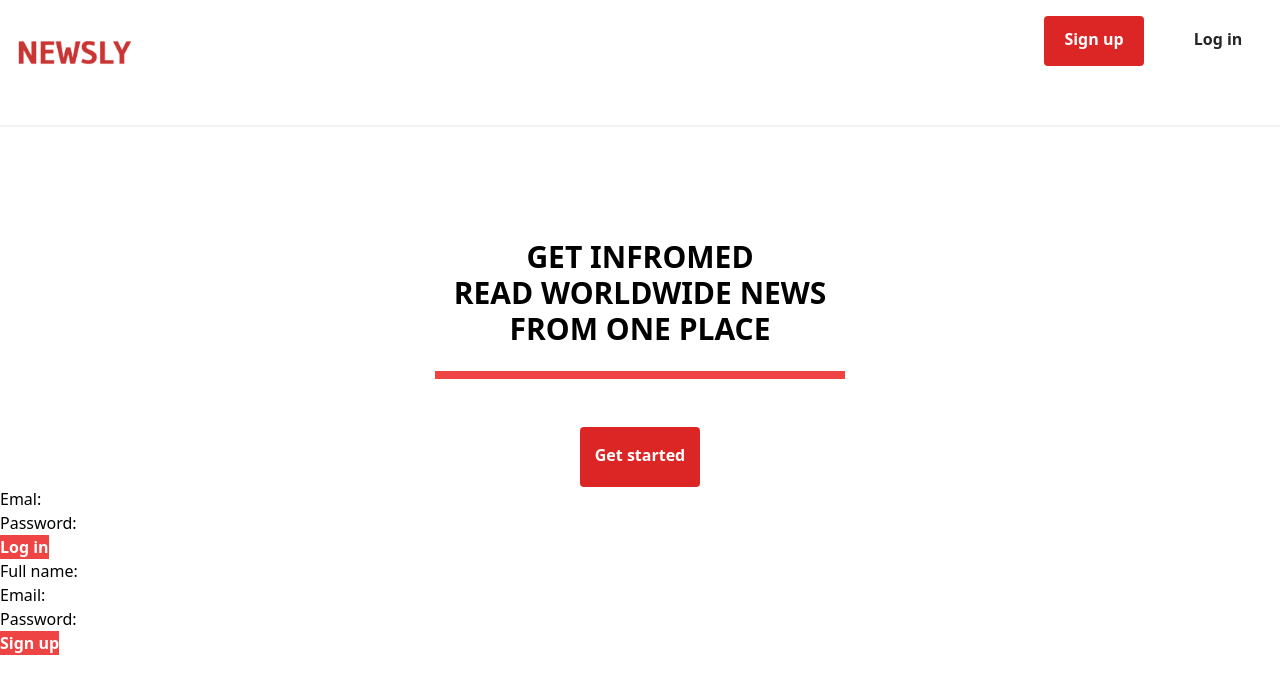
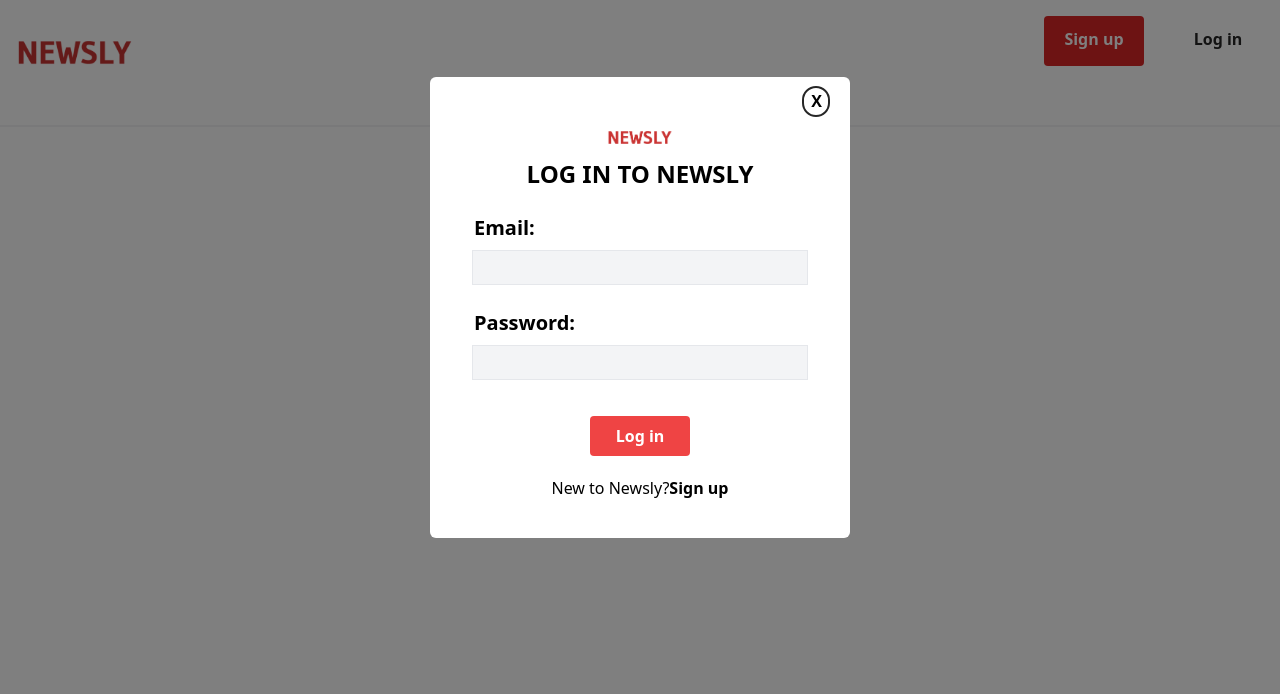
Before and after one commit to Reda-Hammada/newsly-app, a React (Create React App) app: page / in a window 1280 px wide. Shown: the top 694 px of the page. Built offline with nearby package versions, Linux system fonts and the light colour scheme.

Commit message:
styling the login and signup form tabbing between them through props

```diff
--- a/package.json
+++ b/package.json
@@ -3,6 +3,7 @@
   "version": "0.1.0",
   "private": true,
   "dependencies": {
+    "@reduxjs/toolkit": "^1.9.5",
     "@testing-library/jest-dom": "^5.16.5",
     "@testing-library/react": "^13.4.0",
     "@testing-library/user-event": "^13.5.0",
@@ -10,6 +11,7 @@
     "react": "^18.2.0",
     "react-dom": "^18.2.0",
     "react-hook-form": "^7.44.3",
+    "react-redux": "^8.0.7",
     "react-router-dom": "^6.12.0",
     "react-scripts": "^5.0.1",
     "web-vitals": "^2.1.4"
--- a/public/index.html
+++ b/public/index.html
@@ -7,7 +7,7 @@
     <meta name="theme-color" content="#000000" />
     <meta
       name="description"
-      content="Web site created using create-react-app"
+      content="newsly read worldwide news from one place"
     />
     <link rel="apple-touch-icon" href="%PUBLIC_URL%/logo192.png" />
     <!--
@@ -24,7 +24,7 @@
       work correctly both with client-side routing and a non-root public URL.
       Learn how to configure a non-root public URL by running `npm run build`.
     -->
-    <title>React App</title>
+    <title>Newsly - news from one place</title>
   </head>
   <body>
     <noscript>You need to enable JavaScript to run this app.</noscript>
--- a/src/App.js
+++ b/src/App.js
@@ -1,5 +1,6 @@
 import { BrowserRouter as Router, Route, Routes } from "react-router-dom";
 import HomePage from "./Pages/HomePage";
+import SettingsPage from './Pages/SetttingsPage'
 
 function App() {
   return (
@@ -7,6 +8,7 @@ function App() {
       <div className="App">
         <Routes>
           <Route path='/' Component={HomePage} />
+          <Route path='/Settings' Component={SettingsPage} />
         </Routes>
       </div>
     </Router>
--- a/src/Pages/HomePage.js
+++ b/src/Pages/HomePage.js
@@ -2,12 +2,14 @@ import React from "react";
 
 import Header from "../components/Header";
 import HeroSection from "../components/HeroSection";
+import Auth from "../components/Auth";
 
 function HomePage() {
   return (
     <div>
       <Header />
       <HeroSection />
+      <Auth />
     </div>
   );
 }
--- a/src/components/Auth.js
+++ b/src/components/Auth.js
@@ -4,12 +4,28 @@ import Login from "./form/Login";
 import Signup from "./form/Signup";
 
 const Auth = () => {
-  const [isLogin, setAuth] = useState(false);
+  const [whichAuth, setAuth] = useState("logIn");
+
+  const setSignIn = () => {
+    setAuth("logIn");
+  };
+
+  const setSignUp = () => {
+    setAuth("signUp");
+  };
+
   return (
-    <section>
-      <div>
-        <Login />
-        <Signup />
+    <section className="w-full h-full  absolute top-0 bg-opacity-50 bg-black">
+      <div className="w-[420px] rounded-md bg-white ml-auto mr-auto mt-[6%] h-fit  pb-[3%]">
+        <div className="font-bold float-right mr-5 mt-3 cursor-pointer">
+          <span className="border border-main-text-color border-2 pb-[3px] pt-[2px] pr-[6px] pl-[7px] rounded-full">
+            X
+          </span>
+        </div>
+
+        {/*  tab between  component login and SignUp */}
+        {whichAuth === "logIn" ? <Login setSignUp={setSignUp} /> : null}
+        {whichAuth === "signUp" ? <Signup setSignIn={setSignIn} /> : null}
       </div>
     </section>
   );
--- a/src/components/HeroSection.js
+++ b/src/components/HeroSection.js
@@ -1,6 +1,5 @@
 import React from "react";
 import AppButton from "./AppButton";
-import Auth from "./Auth";
 const HeroSection = () => {
   return (
     <section className="w-full mt-28">
@@ -17,7 +16,6 @@ const HeroSection = () => {
           text="Get started"
         />
       </div>
-      <Auth />
     </section>
   );
 };
--- a/src/components/form/Login.js
+++ b/src/components/form/Login.js
@@ -1,24 +1,48 @@
 import React from "react";
 import { useForm } from "react-hook-form";
 import AppButton from "../AppButton";
+import { useDispatch } from "react-redux";
+import { toggleAuth } from "../../redux/authSlice";
+import Logo from "../../assets/images/newsly-logo.png";
 
-const Login = () => {
+const Login = (props) => {
   const {
     register,
     handleSubmit,
     formState: { errors },
   } = useForm();
 
+  const dispatch = useDispatch();
+
   const logIn = (data) => {
+    if (data) {
+      dispatch(
+        toggleAuth({
+          booleanValue: true,
+        })
+      );
+
       console.log(data);
+    }
   };
   return (
-    <div>
+    <div className="pt-7 ">
+      <div className="w-full pt-3 text-center ">
+        <div className="w-[20%] ml-auto mr-auto">
+          <img src={Logo} alt="Logo" />
+        </div>
+
+        <p className="font-bold text-2xl">LOG IN TO NEWSLY</p>
+      </div>
+
       <form onSubmit={handleSubmit(logIn)}>
         {/* Email */}
-        <div>
-          <label>Emal:</label>
+        <div className=" mt-6 mb">
+          <label className="font-bold text-xl ml-11">Email:</label>
+          <br />
+          <div className="text-center ">
             <input
+              className=" border border-md h-[35px] bg-gray-100 mt-2 w-[80%]  "
               type="email"
               name="email"
               {...register("email", {
@@ -26,6 +50,8 @@ const Login = () => {
                 pattern: /^[^@ ]+@[^@ ]+\.[^@ .]{2,}$/,
               })}
             />
+          </div>
+          <div className="text-center mt-2 font-bold">
             {errors.email && errors.email.type === "required" && (
               <p className="text-red-500">Email is required.</p>
             )}
@@ -33,28 +59,43 @@ const Login = () => {
               <p className="text-red-500">Email is not valid.</p>
             )}
           </div>
+        </div>
         {/* Password */}
-        <div>
-          <label>Password:</label>
+        <div className="mt-6">
+          <label className="font-bold text-xl ml-11">Password:</label>
+          <div className="text-center">
             <input
+              className=" border border-md h-[35px] bg-gray-100 mt-2 w-[80%]  "
               type="password"
               name="password"
               {...register("password", {
                 required: true,
               })}
             />
+          </div>
+          {/* Password Errors*/}
+          <div className="text-center mt-2 font-bold">
             {errors.password && errors.password.type === "required" && (
-            <p className="text-red-500">Password is required</p>
+              <p className="text-red-500">The Password is required</p>
             )}
           </div>
-        <div>
+        </div>
+        <div className="text-center mt-6">
           <AppButton
             text="Log in"
-            className="text-white bg-red-500 hover:bg-red-600 font-bold"
+            className="text-white w-[100px] mt-3 rounded  h-[40px] bg-red-500 hover:bg-red-600 font-bold"
             type="submit"
           />
         </div>
       </form>
+      <div className="text-center mt-5">
+        <p>
+          New to Newsly?
+          <span className="font-bold cursor-pointer" onClick={props.setSignUp}>
+            Sign up
+          </span>
+        </p>
+      </div>
     </div>
   );
 };
--- a/src/components/form/Signup.js
+++ b/src/components/form/Signup.js
@@ -1,7 +1,8 @@
 import React from "react";
 import { useForm } from "react-hook-form";
 import AppButton from "../AppButton";
-const Signup = () => {
+import Logo from "../../assets/images/newsly-logo.png";
+const Signup = (props) => {
   const {
     register,
     handleSubmit,
@@ -13,23 +14,40 @@ const Signup = () => {
   };
   return (
     <div>
+      <div className="w-full pt-3 text-center ">
+        <div className="w-[20%] ml-auto mr-auto">
+          <img src={Logo} alt="Logo" />
+        </div>
+
+        <p className="font-bold mt-2 text-2xl">
+          JOIN NEWSLY <br /> STAY INFROMED
+        </p>
+      </div>
       <form onSubmit={handleSubmit(Register)}>
-        <div>
-          <label>Full name:</label>
+        <div className="mt-6 ">
+          <label className="font-bold text-xl ml-11">Full name:</label>
+          <br />
+          <div className="text-center mt-2 ">
             <input
+              className=" border border-md h-[35px] bg-gray-100 mt-2 w-[80%]  "
               type="text"
               name="fullname"
               {...register("fullname", {
                 required: true,
               })}
             />
+          </div>
+          <div className="text-center mt-2 font-bold">
             {errors.fullname && errors.fullname.type === "required" && (
               <p className="text-red-500">Fullname is required</p>
             )}
           </div>
-        <div>
-          <label>Email:</label>
+        </div>
+        <div className="mt-6">
+          <label className="font-bold text-xl ml-11">Email:</label>
+          <div className="text-center mt-2">
             <input
+              className=" border border-md h-[35px] bg-gray-100 mt-2 w-[80%]  "
               type="email"
               name="fullname"
               {...register("email", {
@@ -37,6 +55,8 @@ const Signup = () => {
                 pattern: /^[^@ ]+@[^@ ]+\.[^@ .]{2,}$/,
               })}
             />
+          </div>
+          <div className="text-center mt-2 font-bold">
             {errors.email && errors.email.type === "required" && (
               <p className="text-red-500">Email is required</p>
             )}
@@ -44,9 +64,12 @@ const Signup = () => {
               <p className="text-red-500">Email is not valid</p>
             )}
           </div>
-        <div>
-          <label>Password:</label>
+        </div>
+        <div className="mt-6">
+          <label className="font-bold text-xl ml-11">Password:</label>
+          <div className="text-center mt-2">
             <input
+              className=" border border-md h-[35px] bg-gray-100 mt-2 w-[80%]  "
               type="password"
               name="password"
               {...register("password", {
@@ -54,6 +77,8 @@ const Signup = () => {
                 minLength: 8,
               })}
             />
+          </div>
+          <div className="text-center mt-2 font-bold">
             {errors.password && errors.password.type === "required" && (
               <p className="text-red-500">Password is required</p>
             )}
@@ -63,13 +88,22 @@ const Signup = () => {
               </p>
             )}
           </div>
-        <div>
+        </div>
+        <div className="text-center mt-6">
           <AppButton
             text="Sign up"
-            className="text-white bg-red-500 hover:bg-red-600 font-bold"
+            className="text-white w-[100px] mt-3 rounded  h-[40px] bg-red-500 hover:bg-red-600 font-bold"
           />
         </div>
       </form>
+      <div className="text-center mt-5">
+        <p>
+          Already have an account?
+          <span className="font-bold cursor-pointer" onClick={props.setSignIn}>
+            Log in
+          </span>
+        </p>
+      </div>
     </div>
   );
 };
--- /dev/null
+++ b/src/redux/authSlice.js
@@ -0,0 +1,16 @@
+import { createSlice } from "@reduxjs/toolkit";
+
+export const authSlice = createSlice({
+  name: "authenticated",
+  initialState: "",
+  reducers: {
+    toggleAuth: (state, action) => {
+      let aunticated = action.payload.booleanValue;
+      state = aunticated;
+      return state;
+    },
+  },
+});
+
+export const { toggleAuth } = authSlice.actions;
+export default authSlice.reducer;
--- /dev/null
+++ b/src/redux/store.js
@@ -0,0 +1,8 @@
+import { configureStore } from "@reduxjs/toolkit";
+import authReducer from "./authSlice";
+
+export default configureStore({
+  reducer: {
+    isAuthenticated: authReducer,
+  },
+});
```
Also changed, not shown: src/index.js (+11 -8 lines), 1 other file (tests, documents, lock files or other folders). Lines whose indentation alone changed are shown as unchanged.
